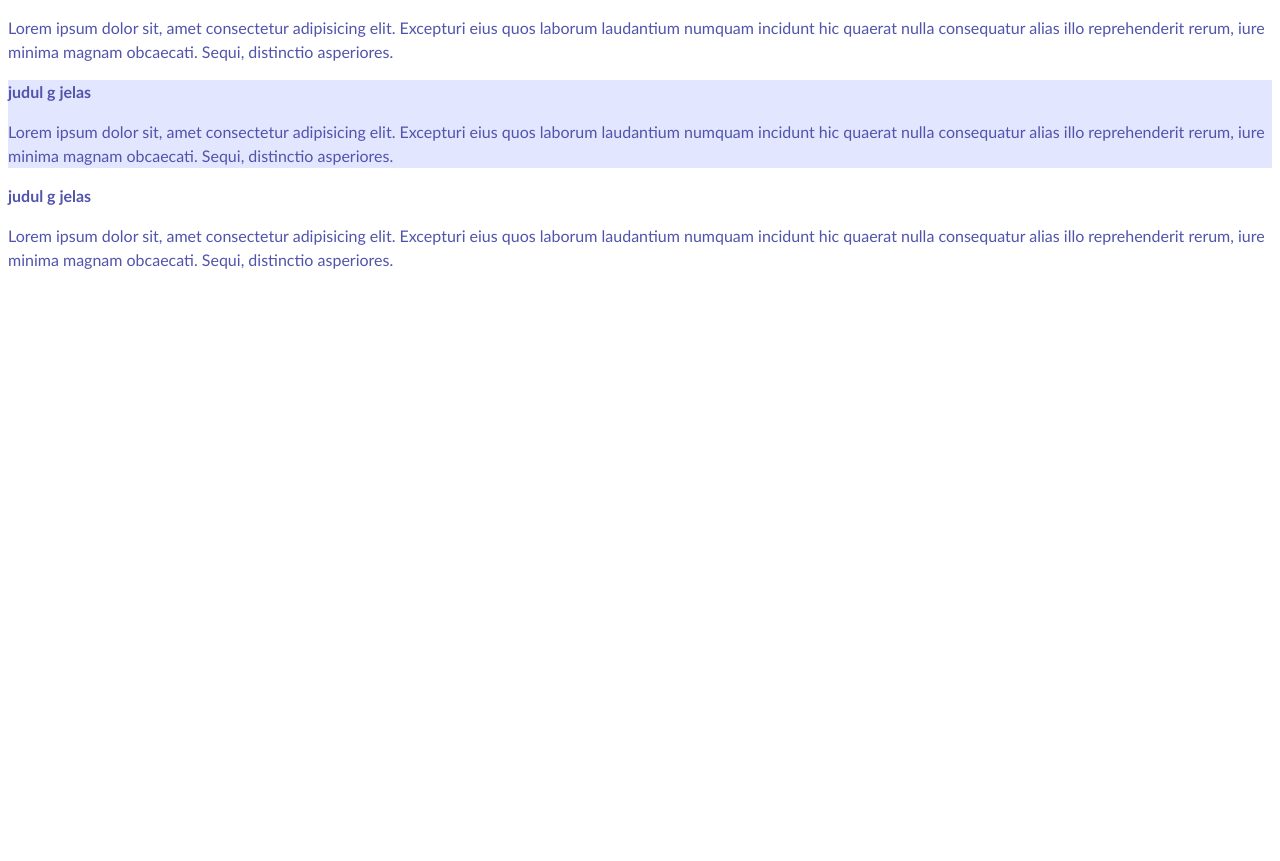
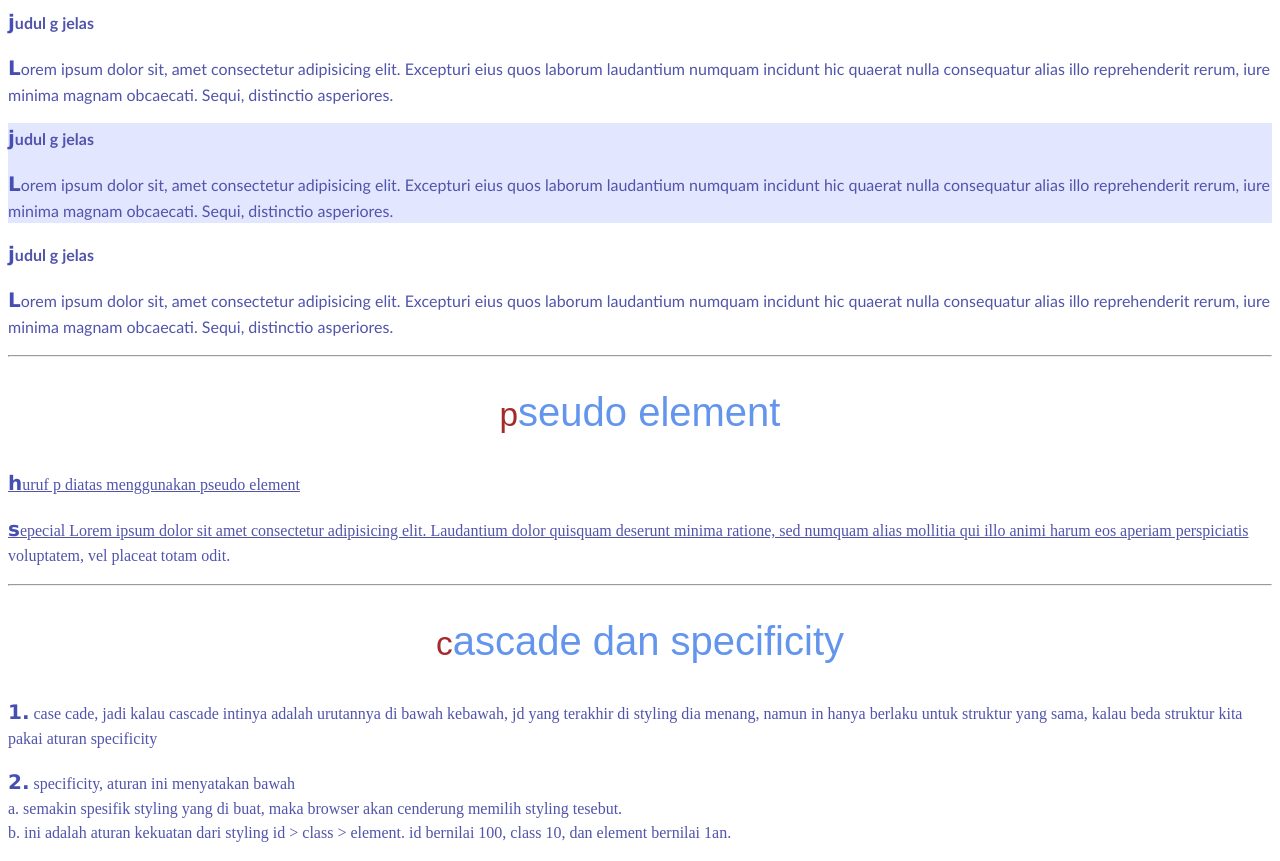
Before and after one commit to icedmuffin/WebDeveloperBootcamp2021, a plain HTML site: page html/section_7/part2.html in a window 1280 px wide. Shown: the part 500-1361 px from the top of the page. Before the commit the page ends 800 px from the top, so only its background shows below. Drawn offline with Linux system fonts and the light colour scheme.

Commit message:
final day - section 7

```diff
--- a/html/section_7/part2.html
+++ b/html/section_7/part2.html
@@ -68,6 +68,34 @@
         </section>
 
 
+        <hr>
+        <section class="pseudo1">
+            <h2>pseudo element</h2>
+            <p>huruf p diatas menggunakan pseudo element</p>
+            <p>sepecial Lorem ipsum dolor sit amet consectetur adipisicing elit. Laudantium dolor
+                quisquam deserunt
+                minima ratione, sed numquam alias mollitia qui illo animi harum eos aperiam perspiciatis voluptatem, vel
+                placeat totam odit.</p>
+        </section>
+
+        <hr>
+        <section>
+            <h2> cascade dan specificity</h2>
+            <p>
+                1. case cade, jadi kalau cascade intinya adalah urutannya di bawah kebawah, jd yang terakhir di styling
+                dia menang, namun in hanya berlaku untuk struktur yang sama, kalau beda struktur kita pakai aturan
+                specificity
+            </p>
+            <p>
+                2. specificity, aturan ini menyatakan bawah <br>
+                a. semakin spesifik styling yang di buat, maka browser akan cenderung memilih styling tesebut. <br>
+                b. ini adalah aturan kekuatan dari styling id > class > element. id bernilai 100, class 10, dan element
+                bernilai 1an.
+            </p>
+        </section>
+
+
+
     </main>
     <footer>
 
--- a/html/section_7/style2.css
+++ b/html/section_7/style2.css
@@ -33,3 +33,40 @@
  .text:nth-of-type(2n){
      background-color: rgb(227, 230, 255);
  }
+
+ /* psuedo element, kurang paham tp  */
+
+ h2::first-letter{
+     font-size: smaller;
+     color: brown;
+ }
+
+ p::first-letter{
+     font-size: 20px;
+     font-weight: 700;
+     color: rgb(68, 78, 179);
+     font-family: 'Lucida Sans', 'Lucida Sans Regular', 'Lucida Grande', 'Lucida Sans Unicode', Geneva, Verdana, sans-serif;
+
+ }
+
+.pseudo1 p::first-line {
+    text-decoration: underline;
+ }
+
+ p::selection{
+     background-color: #C2FFD9;
+ }
+
+ a::before{
+     content: "🔗";
+ }
+
+ /* cascade - urutan itu penting banget, contohnya, nt:cara bacanya kebawah. */
+ h2{
+     color: red;
+ }
+ h2{
+ color: cornflowerblue;
+ }
+
+ /* dalam kasus ini h2 dibawah menang */
```
